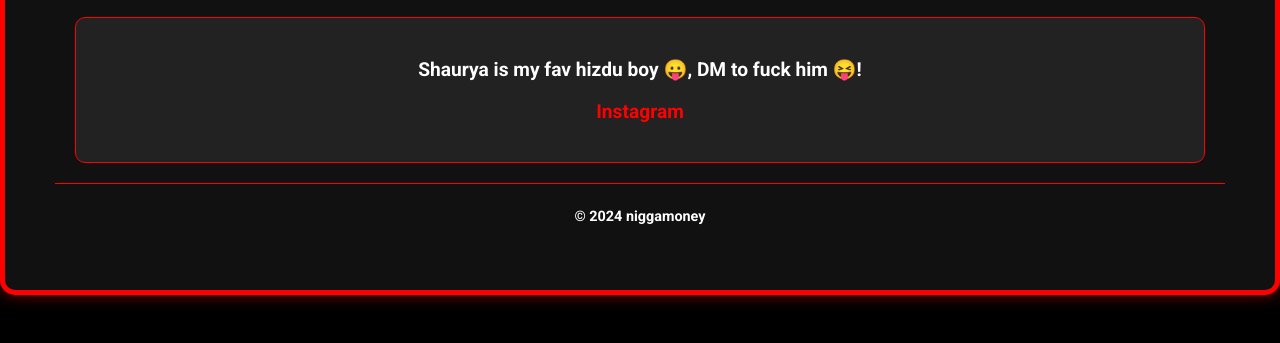
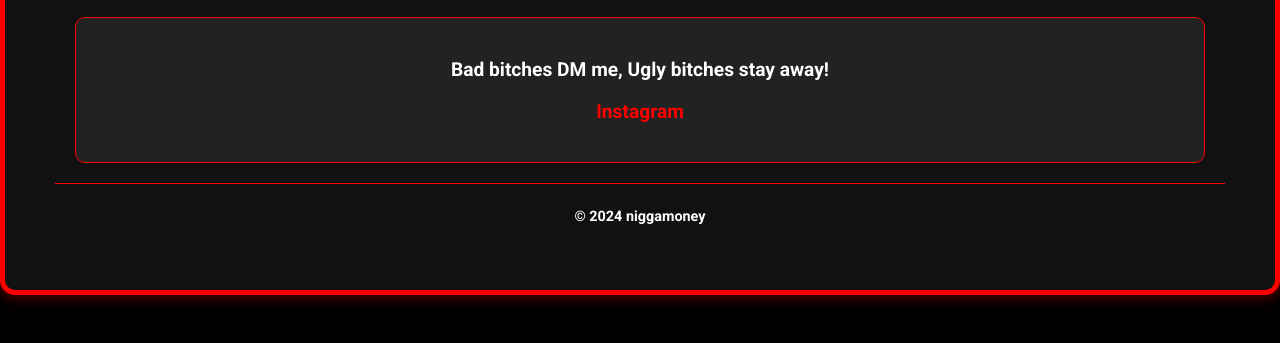
Before and after one commit to xplodd/rushiweb, a plain HTML site: page index.html in a window 1280 px wide. Shown: the part 129-472 px from the top of the page. Drawn offline with Linux system fonts and the light colour scheme.

Commit message:
Update index.html

```diff
--- a/index.html
+++ b/index.html
@@ -75,7 +75,7 @@
     <div class="container">
         <h1>Rushi need some bitches!</h1>
         <div class="content">
-            <p>Shaurya is my fav hizdu boy 😛, DM to fuck him 😝!</p>
+            <p>Bad bitches DM me, Ugly bitches stay away!</p>
             <p><a href="https://www.instagram.com/rushiiiiii_28" target="_blank">Instagram</a></p> <!-- Replace 'yourhandle' with your actual Instagram handle -->
         </div>
         <div class="footer">
```
